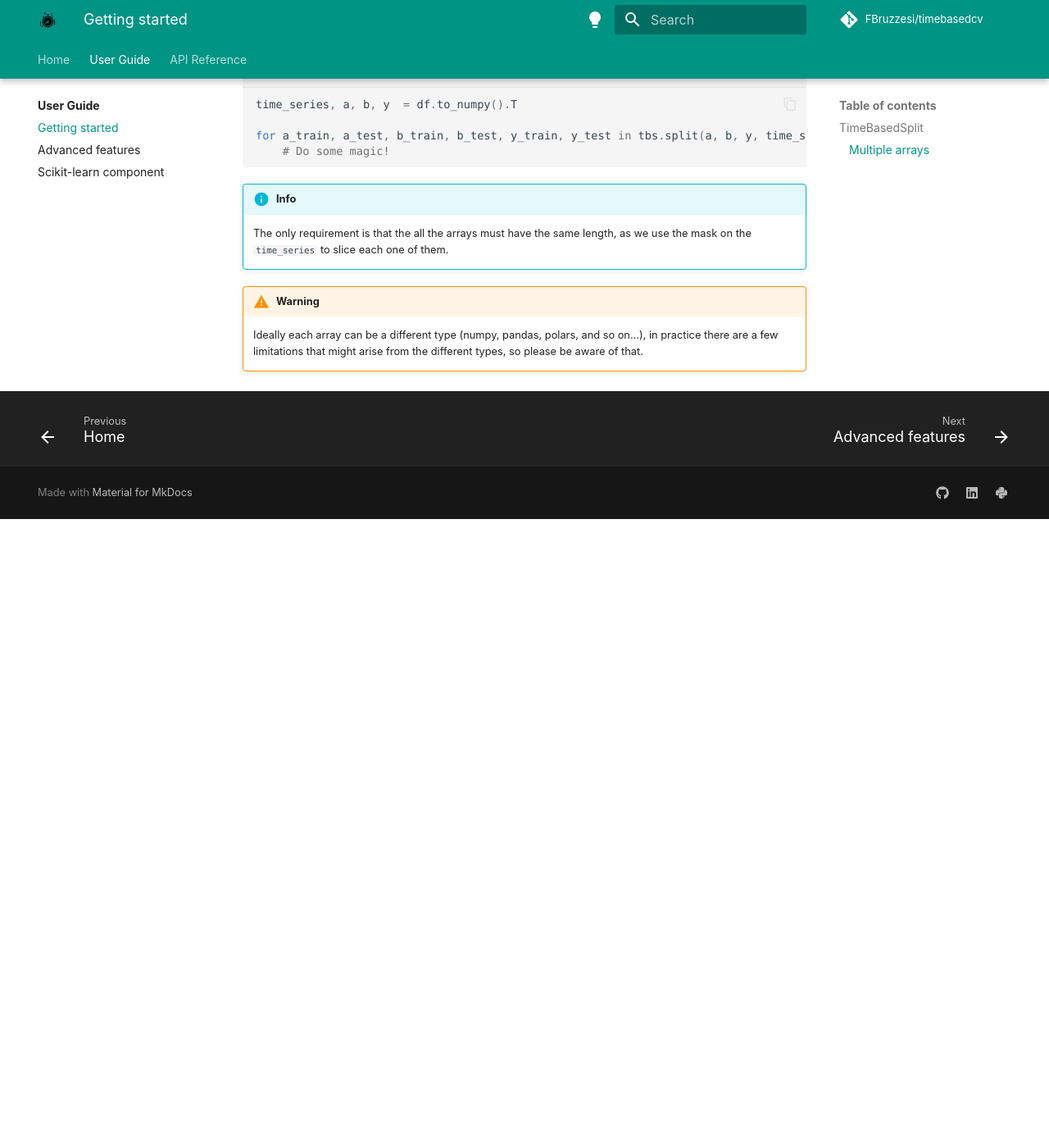
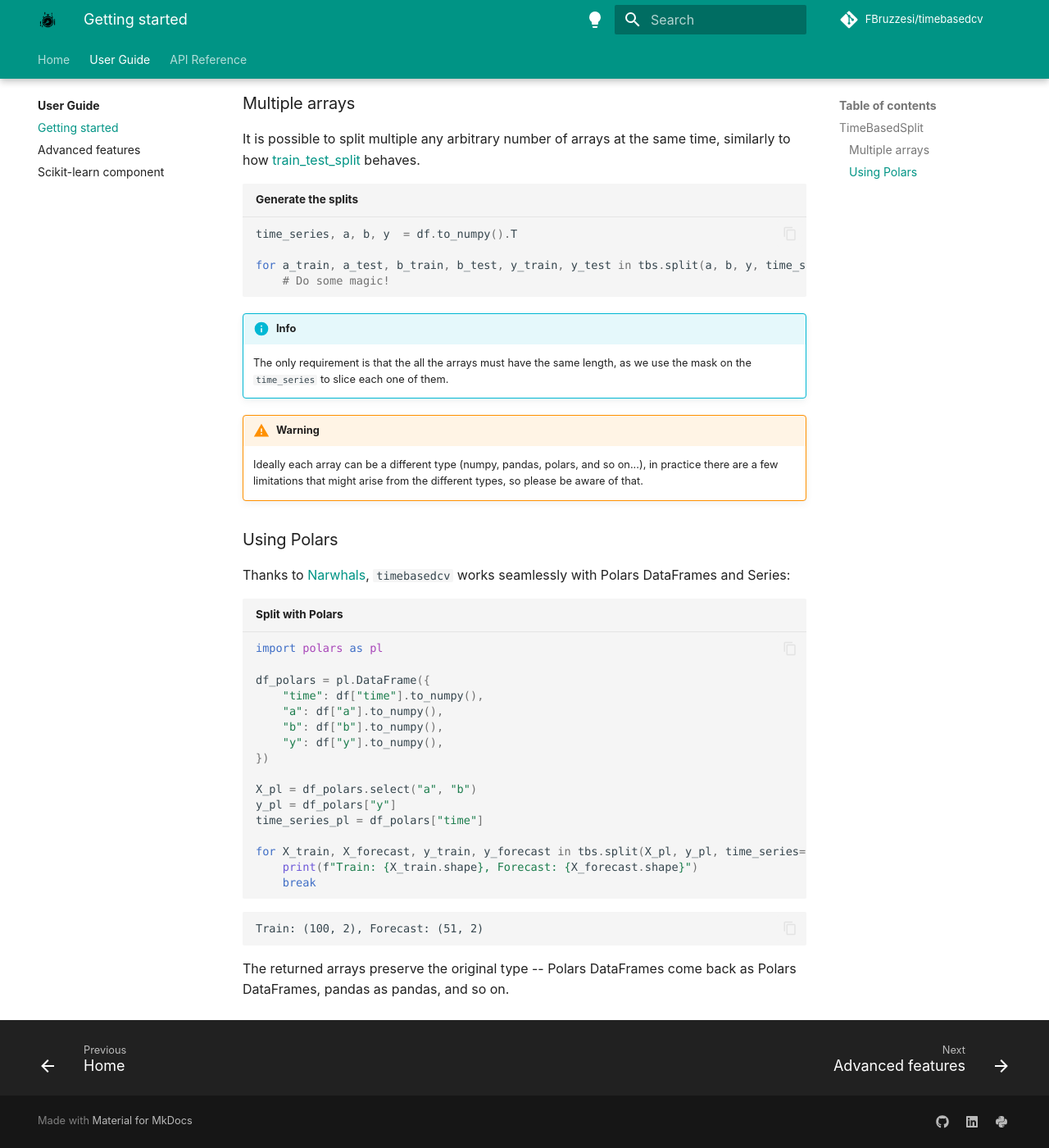
Before and after one commit to FBruzzesi/timebasedcv, an MkDocs documentation site: the page built from docs/user-guide/getting-started.md, in a window 1280 px wide and 1400 px high, scrolled down 3820 px. Shown: the whole window at 82% size. Built offline with MkDocs 1.6.1 and Material for MkDocs 9.7.7, drawn with Linux system fonts in a browser that asks for light colours; comment, search, counter and statistics services are not loaded; before the commit the page ends 4453 px from its top, so only the background shows below that; some of the changed text lies outside the part shown.

Commit message:
chore: Claude code review

````diff
--- a/docs/user-guide/getting-started.md
+++ b/docs/user-guide/getting-started.md
@@ -6,7 +6,7 @@
 
 The [`TimeBasedSplit`](../api/timebasedcv.md#timebasedcv.core.TimeBasedSplit) class allows to define a way to split your data based on time. There is a (long) list of parameters that can be set to define how to generate the splits. These allow for a lot of flexibility in how the data is split. Here is an overview of them:
 
-- `frequency`: we do not try to infer the frequency from the data, this information has to be specified beforehand. Available values are "days", "seconds", "microseconds", "milliseconds", "minutes", "hours", "weeks".
+- `frequency`: we do not try to infer the frequency from the data, this information has to be specified beforehand. Available values are "days", "seconds", "microseconds", "milliseconds", "minutes", "hours", "weeks", "months" and "years".
 - `train_size`: defines the minimum number of time units required to be in the train set, e.g. if `frequency="days"` and `train_size=30`, the train set will have at least 30 days.
 - `forecast_horizon`: specifies the number of time units to forecast, e.g. if `frequency="days"` and `forecast_horizon=7`, the forecast set will have 7 days. Notice that at the end of the time series, the forecast set might be smaller than the specified `forecast_horizon`.
 - `gap`: the number of time units to skip between the end of the train set and the start of the forecast set.
@@ -269,3 +269,32 @@
 
 !!! warning
     Ideally each array can be a different type (numpy, pandas, polars, and so on...), in practice there are a few limitations that might arise from the different types, so please be aware of that.
+
+### Using Polars
+
+Thanks to [Narwhals](https://narwhals-dev.github.io/narwhals/){:target="_blank"}, `timebasedcv` works seamlessly with Polars DataFrames and Series:
+
+```python title="Split with Polars"
+import polars as pl
+
+df_polars = pl.DataFrame({
+    "time": df["time"].to_numpy(),
+    "a": df["a"].to_numpy(),
+    "b": df["b"].to_numpy(),
+    "y": df["y"].to_numpy(),
+})
+
+X_pl = df_polars.select("a", "b")
+y_pl = df_polars["y"]
+time_series_pl = df_polars["time"]
+
+for X_train, X_forecast, y_train, y_forecast in tbs.split(X_pl, y_pl, time_series=time_series_pl):
+    print(f"Train: {X_train.shape}, Forecast: {X_forecast.shape}")
+    break
+```
+
+```terminal
+Train: (100, 2), Forecast: (51, 2)
+```
+
+The returned arrays preserve the original type -- Polars DataFrames come back as Polars DataFrames, pandas as pandas, and so on.
--- a/mkdocs.yml
+++ b/mkdocs.yml
@@ -13,6 +13,7 @@
 watch:
   - timebasedcv
 use_directory_urls: true
+strict: true
 theme:
   name: material
   font: false
@@ -110,8 +111,8 @@
       anchor_linenums: true
   - pymdownx.magiclink:
       repo_url_shorthand: true
-      user: squidfunk
-      repo: mkdocs-material
+      user: fbruzzesi
+      repo: timebasedcv
   - pymdownx.tabbed:
       alternate_style: true
   - pymdownx.tasklist:
@@ -124,6 +125,7 @@
   - Home:
     - Home: index.md
     - Installation: installation.md
+    - Changelog: changelog.md
     - Contributing: contribute.md
   - User Guide:
     - Home: user-guide/index.md
````
Also changed, not shown: other parts of docs/user-guide/getting-started.md (+1 -1 lines), docs/changelog.md (added, +1 -0 lines), docs/user-guide/advanced.md (+22 -1 lines), docs/img/basic-cv-split.png, docs/img/cv-multi-config.png, docs/img/mode-types.png, docs/img/take-n.png, docs/img/window-types.png, 5 other files.
